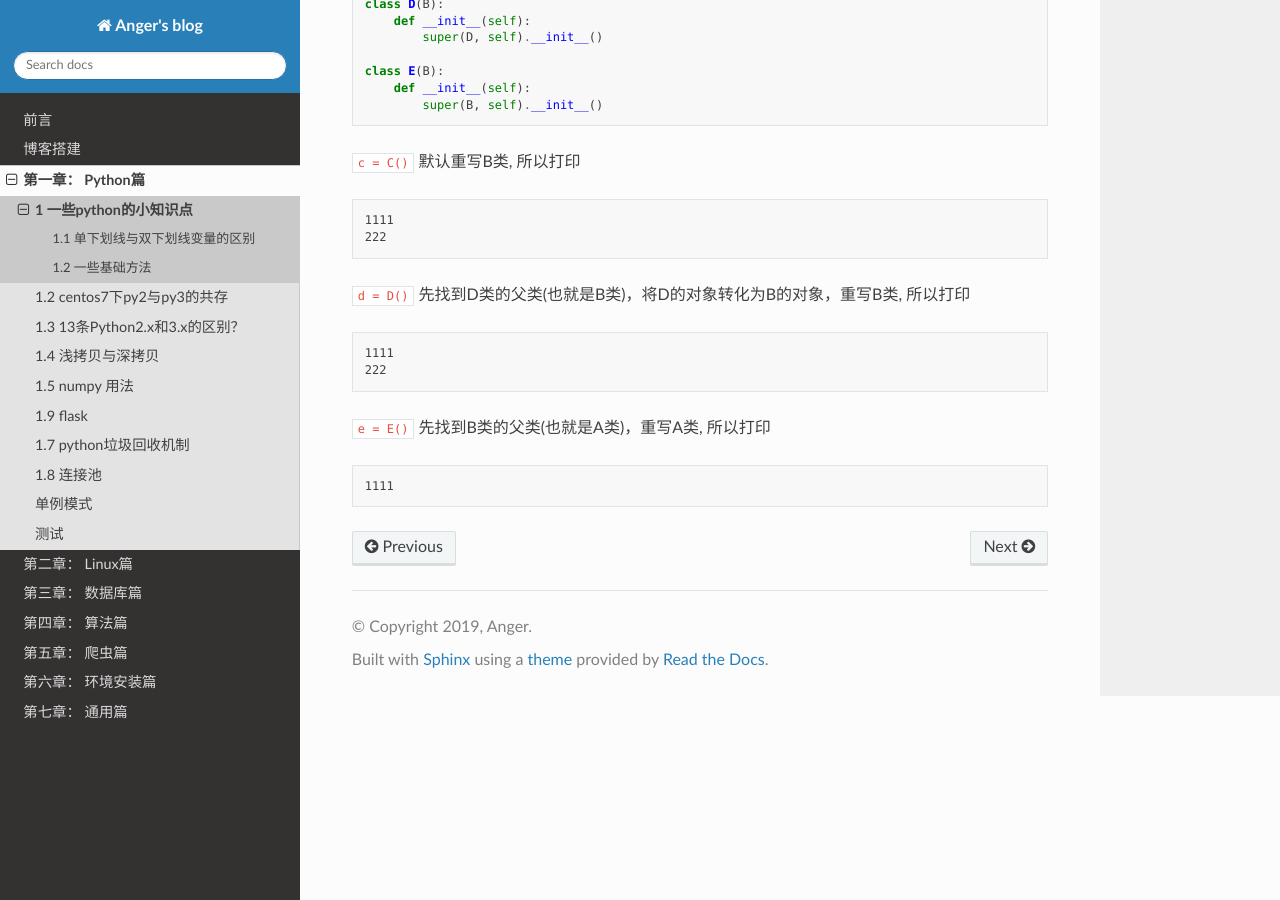
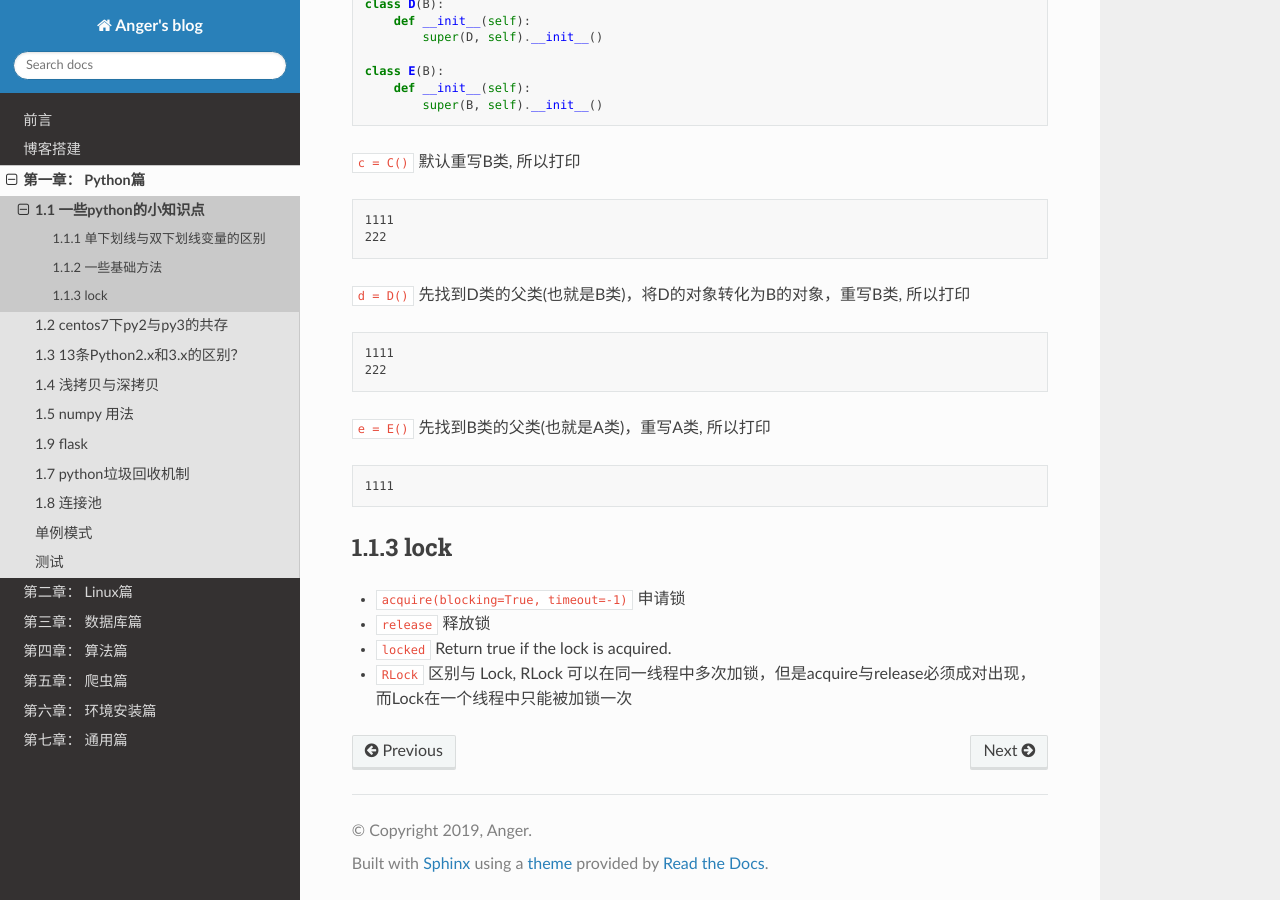
Before and after one commit to JustMeliyu/Anger_Sphinx, a Sphinx documentation site: the page built from source/Python/A0001_Basic_Info.md, in a window 1280 px wide and 900 px high, scrolled down 1297 px. Built offline with Sphinx 7.4.7 and the Read the Docs theme 2.0.0, drawn with Linux system fonts in a browser that asks for light colours; some of the changed text lies outside the part shown.

Commit message:
0330--lock

````diff
--- a/source/Python/A0001_Basic_Info.md
+++ b/source/Python/A0001_Basic_Info.md
@@ -1,9 +1,9 @@
 **无财作为, 少有斗智, 既饶争时**
 
-1 一些python的小知识点
+1.1 一些python的小知识点
 =========================
 
-## 1.1 单下划线与双下划线变量的区别
+## 1.1.1 单下划线与双下划线变量的区别
 
 (1).`_xxx`
 
@@ -29,7 +29,7 @@
 
 <font face="KaiTi" size=5>自己定义变量不要使用这种方式</font>
 
-## 1.2 一些基础方法
+## 1.1.2 一些基础方法
 
 (1) `__new__`
 
@@ -78,3 +78,10 @@ class E(B):
 ```text
 1111
 ```
+
+## 1.1.3 lock
+
+- `acquire(blocking=True, timeout=-1)` 申请锁
+- `release` 释放锁
+- `locked` Return true if the lock is acquired.
+- `RLock` 区别与 Lock,  RLock 可以在同一线程中多次加锁，但是acquire与release必须成对出现，而Lock在一个线程中只能被加锁一次
````
